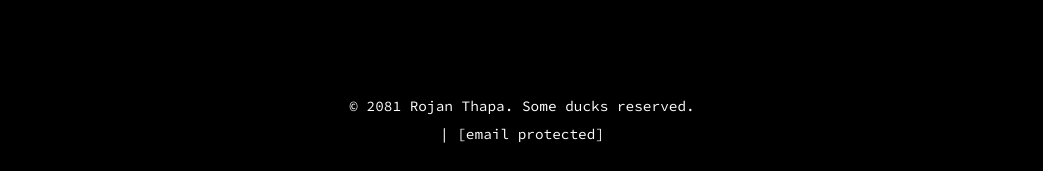
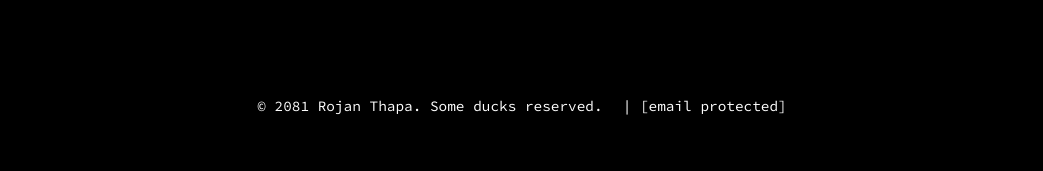
Before and after one commit to xyrdesktop/roznthapa.github.io, a plain HTML site: page index.html in a window 1280 px wide. Shown: the part 1797-1968 px from the top of the page, without its empty margins (118-1161 px from the left). After the commit the page ends 1940 px from the top, so only its background shows below. Drawn offline with Linux system fonts and the light colour scheme.

Commit message:
Update index.html

```diff
--- a/index.html
+++ b/index.html
@@ -36,8 +36,8 @@
         .social-media .social-links { display: flex; justify-content: center; gap: 20px; margin-top: 20px; }
         .social-media .social-icon { font-size: 2rem; color: #FFFFFF; transition: color 0.3s, transform 0.3s; }
         .social-media .social-icon:hover { color: #CCCCCC; transform: rotate(-10deg); }
-        footer { padding: 20px; text-align: center; color: #888888; }
-        footer p { margin: 5px 0; font-size: 0.9rem; color: #FFFFFF; }
+        footer { display: flex; justify-content: center; flex-wrap: wrap; padding: 20px; text-align: center; color: #888888; }
+        footer p { margin: 5px 10px; font-size: 0.9rem; color: #FFFFFF; }
         footer a { color: #FFFFFF; transition: color 0.3s; }
         footer a:hover { color: #CCCCCC; }
         @media (max-width: 768px) {
@@ -49,18 +49,8 @@
             nav a { margin-left: 10px; }
         }
         @media (max-width: 480px) {
-            header {
-                flex-direction: column;
-                align-items: flex-start;
-                justify-content: space-between;
-            }
-            nav {
-                margin-top: 10px;
-                align-self: flex-end;
-                width: 100%;
-                display: flex;
-                justify-content: flex-end;
-            }
+            header { flex-direction: column; align-items: flex-start; justify-content: space-between; }
+            nav { margin-top: 10px; align-self: flex-end; width: 100%; display: flex; justify-content: flex-end; }
             .logo h1 { font-size: 1.5rem; }
             .hero h1 { font-size: 2rem; }
             .hero p { font-size: 0.9rem; }
```
